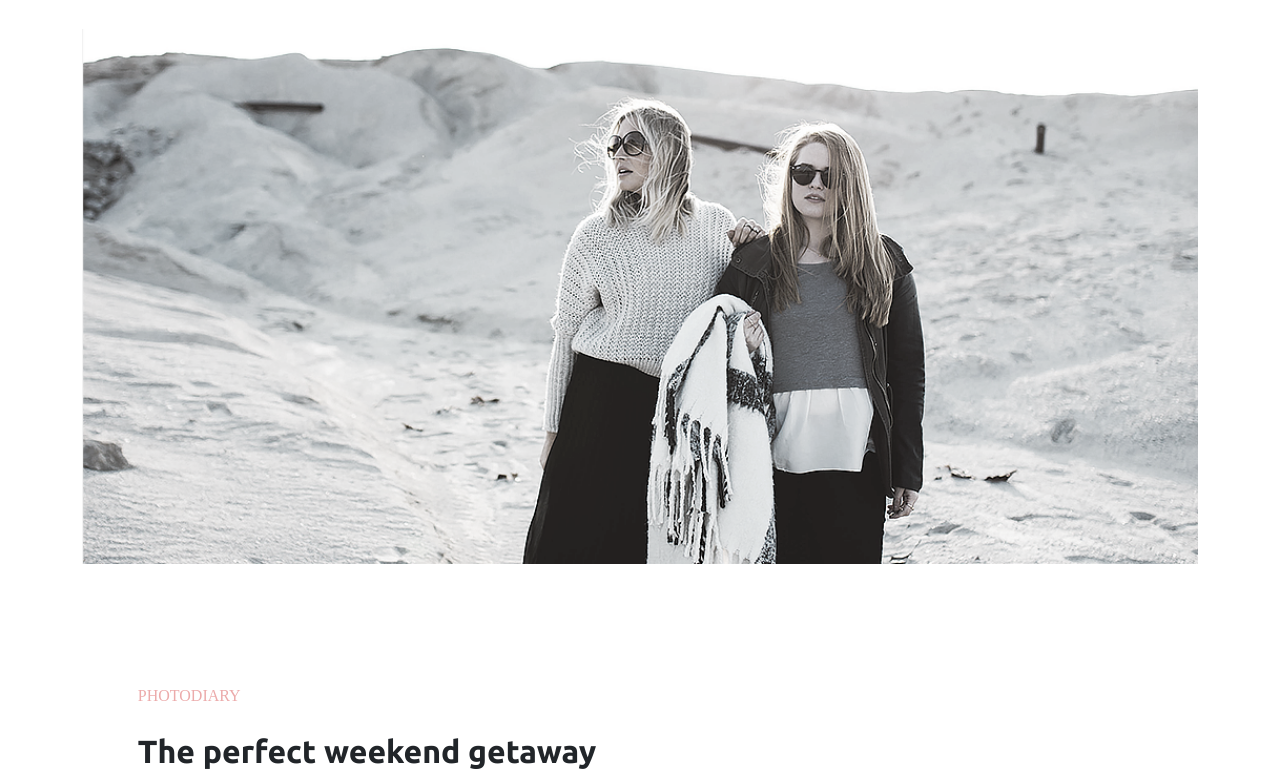
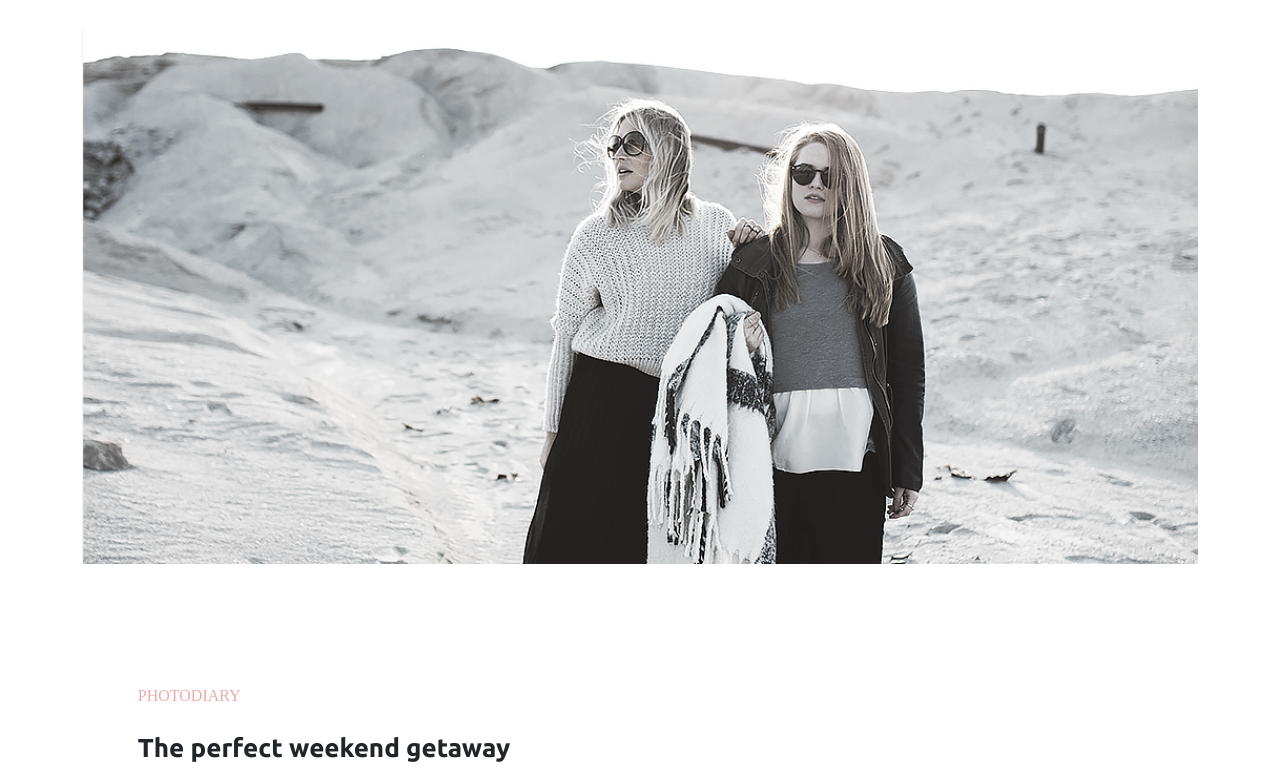
Before and after one commit to minzehoang/minzehoang.github.io, a plain HTML site: page minimo/index.html in a window 1280 px wide. Shown: the part 165-949 px from the top of the page. Drawn offline with nearby package versions, Linux system fonts and the light colour scheme; files whose address does not match are found by name; a web font is replaced by a local one.

Commit message:
Update style.css

```diff
--- a/minimo/style.css
+++ b/minimo/style.css
@@ -70,7 +70,7 @@
 }
 .set-font2{
   font-family:Ubuntu-Bold ;
-  font-size: 2em;
+  font-size: 26px;
 }
 .set-font3{
   font-family:Ubuntu-Light;
```
